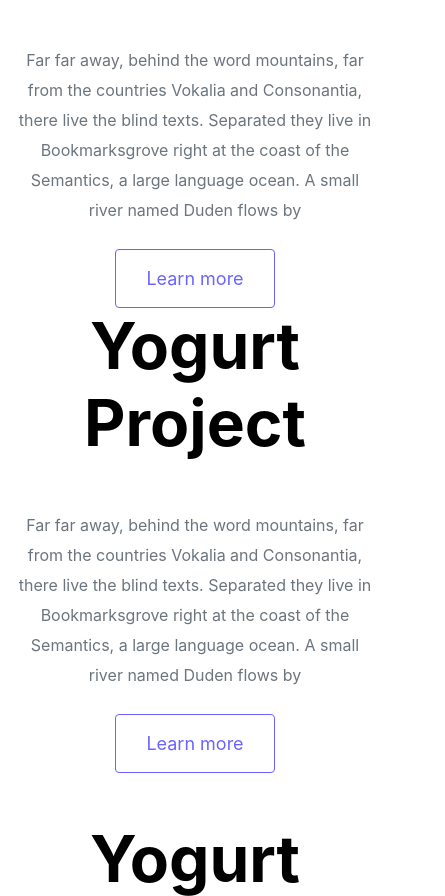
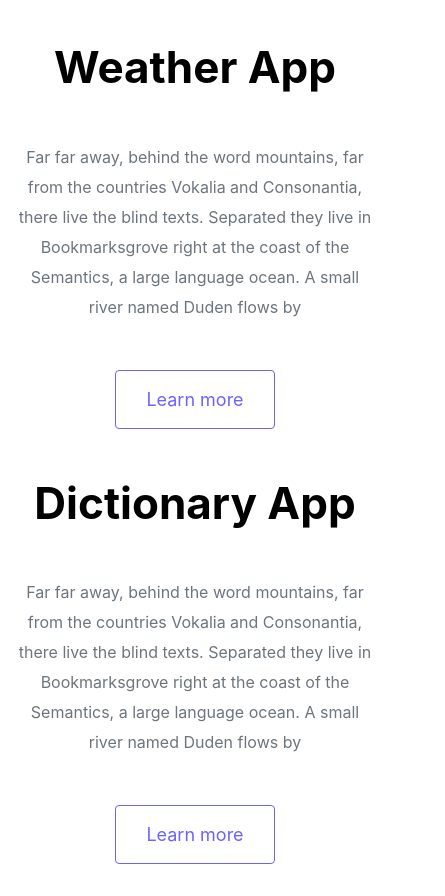
Before and after one commit to bonisiweGabela/portfolio-project, a plain HTML site: page index.html in a window 390 px wide. Shown: the part 1104-2000 px from the top of the page, 445 px wide, since content can reach past the window. After the commit the page ends 1968 px from the top, so only its background shows below. Drawn offline with nearby package versions, Linux system fonts and the light colour scheme; a web font is replaced by a local one.

Commit message:
Integrated home page design

```diff
--- a/index.html
+++ b/index.html
@@ -53,14 +53,14 @@
       Featured Project which my best projects be choice to show
     </p>
     <div class="container">
-      <div class="row">
+      <div class="row mb-5">
         <div class="col d-none d-lg-block">
           <img src="images/yogurt.png" class="img-fluid" />
         </div>
         <div class="col">
           <div class="project-description">
             <h2 class="mb-5">Yogurt Project</h2>
-            <p class="mb-4 text-muted">
+            <p class="mb-5 text-muted">
               Far far away, behind the word mountains, far from the countries
               Vokalia and Consonantia, there live the blind texts. Separated
               they live in Bookmarksgrove right at the coast of the Semantics, a
@@ -71,13 +71,10 @@
         </div>
       </div>
       <div class="row mb-5">
-        <div class="col d-none d-lg-block">
-          <img src="images/weather.png" class="img-fluid" />
-        </div>
         <div class="col">
           <div class="project-description">
-            <h2 class="mb-5">Yogurt Project</h2>
-            <p class="mb-4 text-muted">
+            <h2 class="mb-5">Weather App</h2>
+            <p class="mb-5 text-muted">
               Far far away, behind the word mountains, far from the countries
               Vokalia and Consonantia, there live the blind texts. Separated
               they live in Bookmarksgrove right at the coast of the Semantics, a
@@ -86,15 +83,18 @@
             <a href="" class="btn btn-branding-outline">Learn more</a>
           </div>
         </div>
+        <div class="col d-none d-lg-block">
+          <img src="images/weather.png" class="img-fluid" />
+        </div>
       </div>
-      <div class="row mb-5">
+      <div class="row">
         <div class="col d-none d-lg-block">
           <img src="images/dictionary.png" class="img-fluid" />
         </div>
         <div class="col">
           <div class="project-description">
-            <h2 class="mb-5">Yogurt Project</h2>
-            <p class="mb-4 text-muted">
+            <h2 class="mb-5">Dictionary App</h2>
+            <p class="mb-5 text-muted">
               Far far away, behind the word mountains, far from the countries
               Vokalia and Consonantia, there live the blind texts. Separated
               they live in Bookmarksgrove right at the coast of the Semantics, a
--- a/styles/porfolio.css
+++ b/styles/porfolio.css
@@ -22,6 +22,7 @@ body {
 
 h1 {
   font-size: 96px;
+  line-height: 1.5;
 }
 h2 {
   font-size: 64px;
@@ -49,7 +50,7 @@ p {
 .hero h2 {
   font-family: var(--heading-font-family);
   font-weight: normal;
-  line-height: 2;
+  line-height: 1.5;
   font-size: 24px;
 }
 .btn-branding {
@@ -73,7 +74,19 @@ p {
 .project-description {
   padding: 120px 60px;
 }
-@media (max-width: 960px) {
+@media (max-width: 900px) {
+  h1 {
+    font-size: 44px;
+    line-height: 2;
+  }
+  h2 {
+    font-size: 44px;
+  }
+
+  .hero {
+    padding: 80px 20px;
+  }
+
   .project-description {
     padding: 0;
     text-align: center;
```
